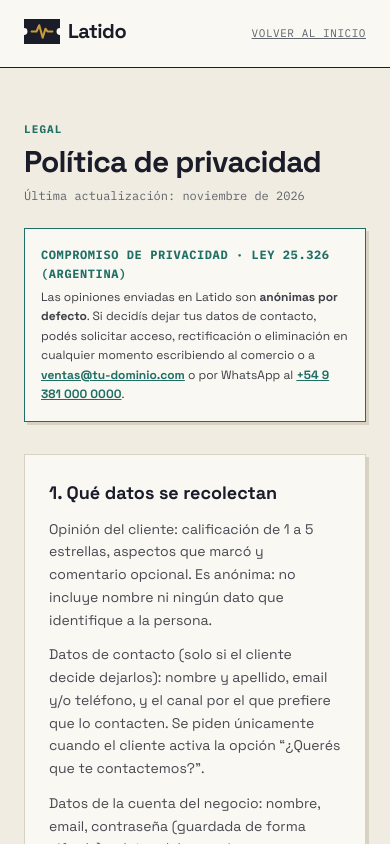
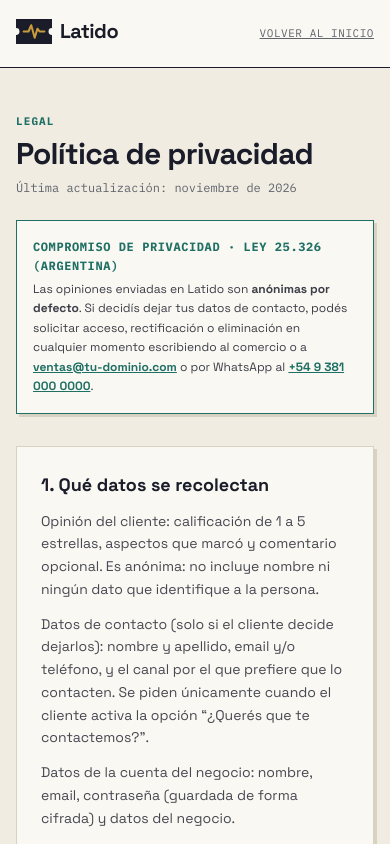
Before and after one commit to LautaroLeall/Latido-Front, a React (Vite) app: page /privacidad in a window 390 px wide. Shown: the top 844 px of the page. Built offline with nearby package versions, Linux system fonts and the light colour scheme; no server answers.

Commit message:
style(legal): mejorar legibilidad y margenes moviles en politica de privacidad

```diff
--- a/src/features/legal/PrivacyPage.jsx
+++ b/src/features/legal/PrivacyPage.jsx
@@ -55,15 +55,15 @@ const SECTIONS = [
 
 export default function PrivacyPage() {
   return (
-    <div className="min-h-screen bg-paper-dim">
-      <header className="bg-paper border-b-[1.5px] border-ink">
-        <div className="max-w-3xl mx-auto px-6 py-4 flex justify-between items-center">
+    <div className="min-h-[100dvh] bg-paper-dim">
+      <header className="bg-paper border-b-[1.5px] border-ink pt-[env(safe-area-inset-top)]">
+        <div className="max-w-3xl mx-auto px-4 sm:px-6 py-4 flex justify-between items-center gap-3">
           <Link to="/" aria-label="Volver al inicio"><LatidoLogo fontSize={20} symWidth={36} /></Link>
-          <Link to="/" className="font-mono text-[11px] uppercase tracking-wider text-muted hover:text-ink underline">Volver al inicio</Link>
+          <Link to="/" className="font-mono text-[11px] uppercase tracking-wider text-muted hover:text-ink underline shrink-0">Volver al inicio</Link>
         </div>
       </header>
 
-      <main className="max-w-3xl mx-auto px-6 py-12">
+      <main className="max-w-3xl mx-auto px-4 sm:px-6 pt-10 sm:pt-12 pb-[max(3rem,env(safe-area-inset-bottom))]">
         <span className="font-mono text-[11px] uppercase tracking-widest text-teal font-bold">Legal</span>
         <h1 className="text-3xl font-bold tracking-tight mt-1">Política de privacidad</h1>
         <p className="font-mono text-xs text-muted mt-2">Última actualización: noviembre de 2026</p>
```
